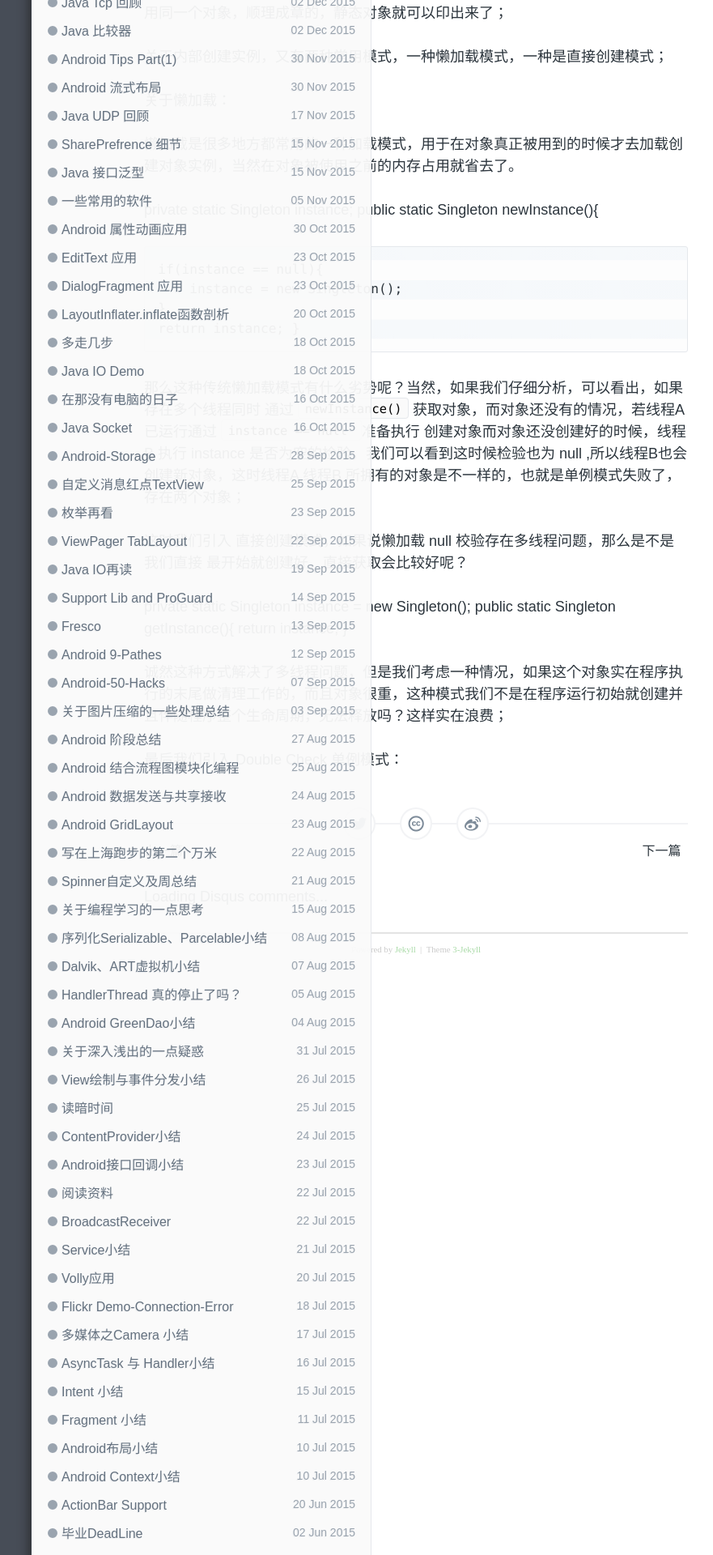
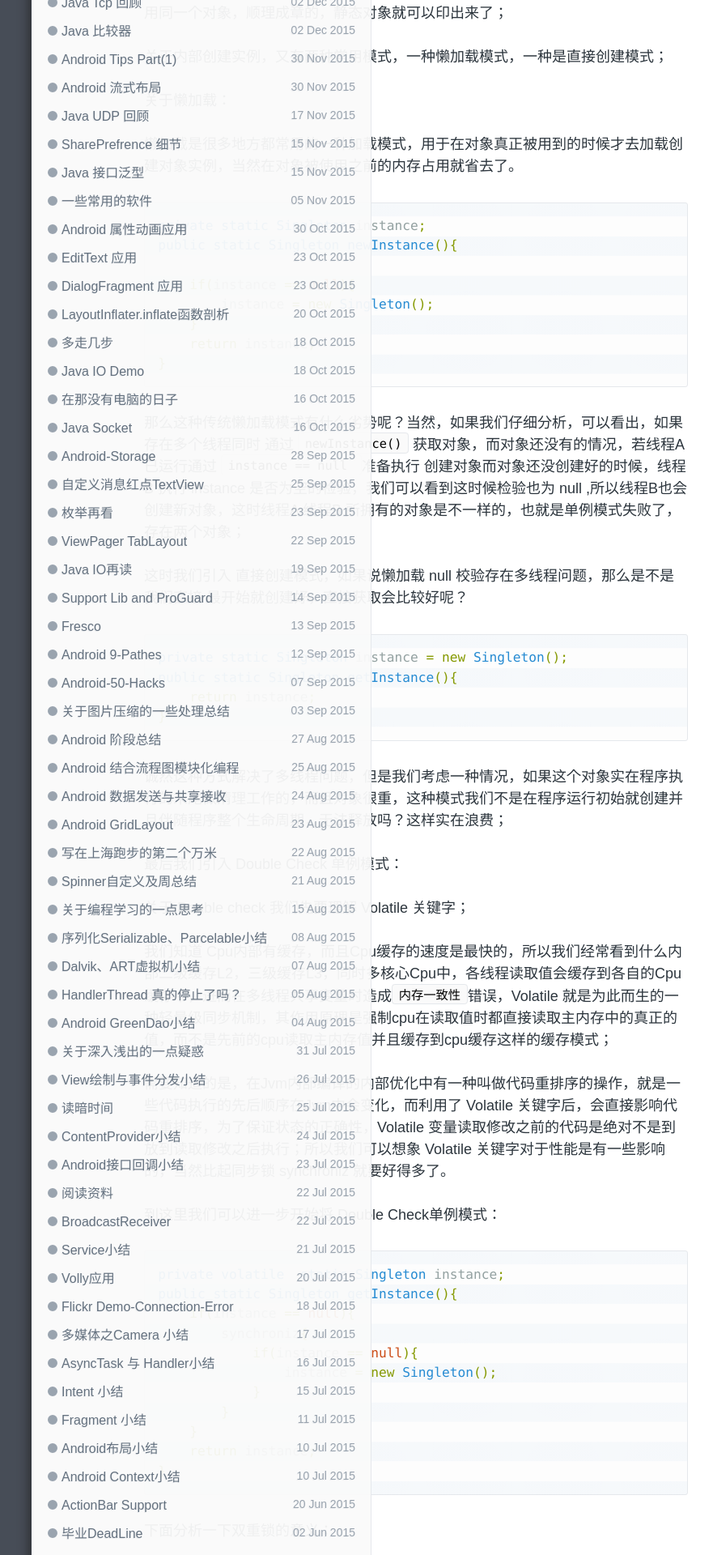
Before and after one commit to enlipan/enlipan.github.io, a Jekyll site: the page built from _posts/2016-01-05-java-modle-singgle.md, in a window 1280 px wide. Shown: the part 823-2743 px from the top of the page at 81% size, without its empty margins (126-1007 px from the left). Built offline with Jekyll 4.4.1, drawn with Linux system fonts in a browser that asks for light colours; comment, search, counter and statistics services are not loaded; some of the changed text lies outside the part shown.

Commit message:
post pages singleton modle 20160114

```diff
--- a/_posts/2016-01-05-java-modle-singgle.md
+++ b/_posts/2016-01-05-java-modle-singgle.md
@@ -30,6 +30,7 @@ category: java
 
 懒加载是很多地方都常用的一种加载模式，用于在对象真正被用到的时候才去加载创建对象实例，当然在对象被使用之前的内存占用就省去了。
 
+{% highlight java %}
 private static Singleton instance;
 public static Singleton newInstance(){
 
@@ -38,17 +39,53 @@ public static Singleton newInstance(){
     }
     return instance;
 }
+{% endhighlight %}
 
 那么这种传统懒加载模式有什么劣势呢？当然，如果我们仔细分析，可以看出，如果存在多个线程同时 通过 `newInstance()` 获取对象，而对象还没有的情况，若线程A已运行通过 `instance == null ` 准备执行 创建对象而对象还没创建好的时候，线程B 执行 instance 是否为空的检验，我们可以看到这时候检验也为 null ,所以线程B也会创建新对象，这时线程A 线程B 所拥有的对象是不一样的，也就是单例模式失败了，存在两个对象；
 
 这时我们引入 直接创建模式，如果说懒加载 null 校验存在多线程问题，那么是不是我们直接 最开始就创建好，直接获取会比较好呢？
 
+{% highlight java %}
 private static Singleton instance = new Singleton();
 public static Singleton getInstance(){
     return instance;
 }
 
+{% endhighlight %}
+
 诚然这种方式解决了多线程问题，但是我们考虑一种情况，如果这个对象实在程序执行的末尾做清理工作的，而且对象很重，这种模式我们不是在程序运行初始就创建并且伴随程序整个生命周期，无法释放吗？这样实在浪费；
 
 
 最后我们引入 Double Check 单例模式：
+
+关于 Double check 我们先要理解 Volatile 关键字；
+
+我们知道 Cpu内部有缓存，而且Cpu缓存的速度是最快的，所以我们经常看到什么内部二级缓存L2，三级缓存L3，同时多核心Cpu中，各线程读取值会缓存到各自的Cpu缓存中，进而在多线程共享变量时造成`内存一致性`错误，Volatile 就是为此而生的一种轻量级同步机制，其作用原理是强制cpu在读取值时都直接读取主内存中的真正的值，而不是先前的cpu读取主内存值并且缓存到cpu缓存这样的缓存模式；
+
+需要知道的是，在Jvm内部编译的内部优化中有一种叫做代码重排序的操作，就是一些代码执行的先后顺序在Jvm中会变化，而利用了 Volatile 关键字后，会直接影响代码重排序，为了保证状态的正确性，Volatile 变量读取修改之前的代码是绝对不是到 放到读取修改之后执行；所以我们可以想象 Volatile 关键字对于性能是有一些影响的，当然比起同步锁 synchroniz 就要好得多了。
+
+到这里我们可以进一步开始将 Double Check单例模式：
+
+{% highlight java %}
+private volatile  static Singleton instance;
+public static Singleton getInstance(){
+    if(instance == null){
+        synchroniz{
+            if(instance == null){
+                instance = new Singleton();
+            }
+        }
+    }
+    return instance;
+}
+
+{% endhighlight %}
+
+
+下面分析一下双重锁的意义：
+
+volatile 关键字用于多线程实例执行时，当 instance对象 null 状态发生变化及时通知各个线程 instance 真实状态的正确获取，进而可以减少竞争进入 synchroniz 锁区的线程数量，而synchroniz的内部校验状态，则是仿制 万一同时有多个线程 一个在锁区正在创建对象，有其他线程却完成了 null 状态校验，进入锁区等待获取锁进行下一步对象创建；
+
+一旦对象创建完成，由于volatile  的作用，后面的其他线程的 instance 状态都将是正确的，无需再进入锁区等候二轮校验；
+
+这就是完整的单例模式思路；
```
